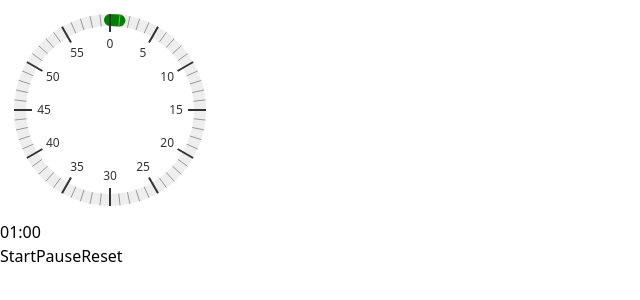
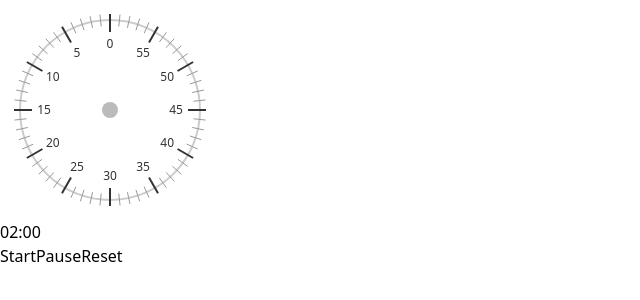
Before and after one commit to jiayuc/day-planner, a React (Vite) app: page / in a window 1280 px wide. Shown: the top 300 px of the page, without its empty margins (0-640 px from the left). Built offline with nearby package versions, Linux system fonts and the light colour scheme.

Commit message:
add center knob; numbers counter clockwise

```diff
--- a/src/App.tsx
+++ b/src/App.tsx
@@ -4,7 +4,7 @@ import { AnalogTimer } from './components/AnalogTimer';
 function App() {
   return (
     <div className="min-h-screen flex items-center justify-center bg-gray-100">
-      <AnalogTimer totalSeconds={60 * 1} /> {/* 预计40分钟 */}
+      <AnalogTimer totalSeconds={60 * 2} /> {/* 预计40分钟 */}
     </div>
   );
 }
--- a/src/components/AnalogTimer.tsx
+++ b/src/components/AnalogTimer.tsx
@@ -1,7 +1,6 @@
 import React, { useEffect, useRef, useState } from 'react';
 
 const RADIUS = 90;
-const CIRCUMFERENCE = 2 * Math.PI * RADIUS;
 const CENTER = 110;
 const CLOCK_DURATION = 60 * 60; // 60 minutes (in seconds)
 
@@ -41,26 +40,6 @@ export const AnalogTimer: React.FC<{ totalSeconds: number }> = ({ totalSeconds }
     }
   }, [elapsedSeconds, totalSeconds, dinged]);
 
-  const angle = (elapsedSeconds / CLOCK_DURATION) * 360;
-  const targetAngle = (totalSeconds / CLOCK_DURATION) * 360;
-  const remainingAngle = Math.max(targetAngle - angle, 0);
-  const overtimeAngle = Math.max(angle - targetAngle, 0);
-
-  const describeArc = (startAngle: number, endAngle: number, color: string) => {
-    const start = polarToCartesian(CENTER, CENTER, RADIUS, endAngle);
-    const end = polarToCartesian(CENTER, CENTER, RADIUS, startAngle);
-    const largeArcFlag = endAngle - startAngle <= 180 ? '0' : '1';
-    return (
-      <path
-        d={`M ${start.x} ${start.y} A ${RADIUS} ${RADIUS} 0 ${largeArcFlag} 0 ${end.x} ${end.y}`}
-        fill="none"
-        stroke={color}
-        strokeWidth="12"
-        strokeLinecap="round"
-      />
-    );
-  };
-
   const polarToCartesian = (centerX: number, centerY: number, radius: number, angleInDegrees: number) => {
     const angleInRadians = ((angleInDegrees - 90) * Math.PI) / 180.0;
     return {
@@ -69,14 +48,25 @@ export const AnalogTimer: React.FC<{ totalSeconds: number }> = ({ totalSeconds }
     };
   };
 
+  const describeSector = (startAngle: number, endAngle: number, color: string) => {
+    const start = polarToCartesian(CENTER, CENTER, RADIUS, 360 - startAngle);
+    const end = polarToCartesian(CENTER, CENTER, RADIUS, 360 - endAngle);
+    const largeArcFlag = endAngle - startAngle <= 180 ? '0' : '1';
+    return (
+      <path
+        d={`M ${CENTER} ${CENTER} L ${start.x} ${start.y} A ${RADIUS} ${RADIUS} 0 ${largeArcFlag} 0 ${end.x} ${end.y} Z`}
+        fill={color}
+      />
+    );
+  };
+
   const renderClockMarks = () => {
     const marks = [];
     for (let i = 0; i < 60; i++) {
-      const angle = (i * 6) - 90; // Each minute is 6 degrees
+      const angle = i * 6;
       const isHour = i % 5 === 0;
-      const inner = polarToCartesian(CENTER, CENTER, RADIUS - (isHour ? 12 : 6), i * 6);
-      const outer = polarToCartesian(CENTER, CENTER, RADIUS + 6, i * 6);
-
+      const inner = polarToCartesian(CENTER, CENTER, RADIUS - (isHour ? 12 : 6), 360 - angle);
+      const outer = polarToCartesian(CENTER, CENTER, RADIUS + 6, 360 - angle);
       marks.push(
         <line
           key={i}
@@ -95,8 +85,8 @@ export const AnalogTimer: React.FC<{ totalSeconds: number }> = ({ totalSeconds }
   const renderClockNumbers = () => {
     const numbers = [];
     for (let i = 0; i < 12; i++) {
-      const angle = i * 30 - 60;
-      const pos = polarToCartesian(CENTER, CENTER, RADIUS - 24, i * 30);
+      const angle = i * 30;
+      const pos = polarToCartesian(CENTER, CENTER, RADIUS - 24, 360 - angle);
       numbers.push(
         <text
           key={i}
@@ -113,22 +103,29 @@ export const AnalogTimer: React.FC<{ totalSeconds: number }> = ({ totalSeconds }
     return numbers;
   };
 
+  const targetAngle = (totalSeconds / CLOCK_DURATION) * 360;
+  const angleElapsed = (elapsedSeconds / CLOCK_DURATION) * 360;
+  const remainingAngle = Math.max(targetAngle - angleElapsed, 0);
+  const overtimeAngle = Math.max(angleElapsed - targetAngle, 0);
+
   return (
     <div className="flex flex-col items-center justify-center">
       <audio ref={audioRef} src="https://actions.google.com/sounds/v1/alarms/beep_short.ogg" preload="auto" />
       <svg width="220" height="220" className="mb-4">
-        {/* Clock background */}
-        <circle cx={CENTER} cy={CENTER} r={RADIUS} stroke="#eee" strokeWidth="12" fill="none" />
+        {/* Green sector for remaining time */}
+        {remaining > 0 && describeSector(0, remainingAngle, 'green')}
+        {/* Red sector for overtime */}
+        {overtime > 0 && describeSector(0, overtimeAngle, 'red')}
 
-        {/* Remaining time - green arc */}
-        {remaining > 0 && describeArc(0, remainingAngle, 'green')}
+        {/* Clock outline */}
+        <circle cx={CENTER} cy={CENTER} r={RADIUS} stroke="#ccc" strokeWidth="2" fill="white" />
 
-        {/* Overtime - red arc */}
-        {overtime > 0 && describeArc(0, overtimeAngle, 'red')}
-
-        {/* Clock face marks and numbers */}
+        {/* Clock face */}
         {renderClockMarks()}
         {renderClockNumbers()}
+
+        {/* Center knob mimic */}
+        <circle cx={CENTER} cy={CENTER} r={8} fill="#bbb" />
       </svg>
 
       <div className="text-2xl font-mono mb-4">
```
